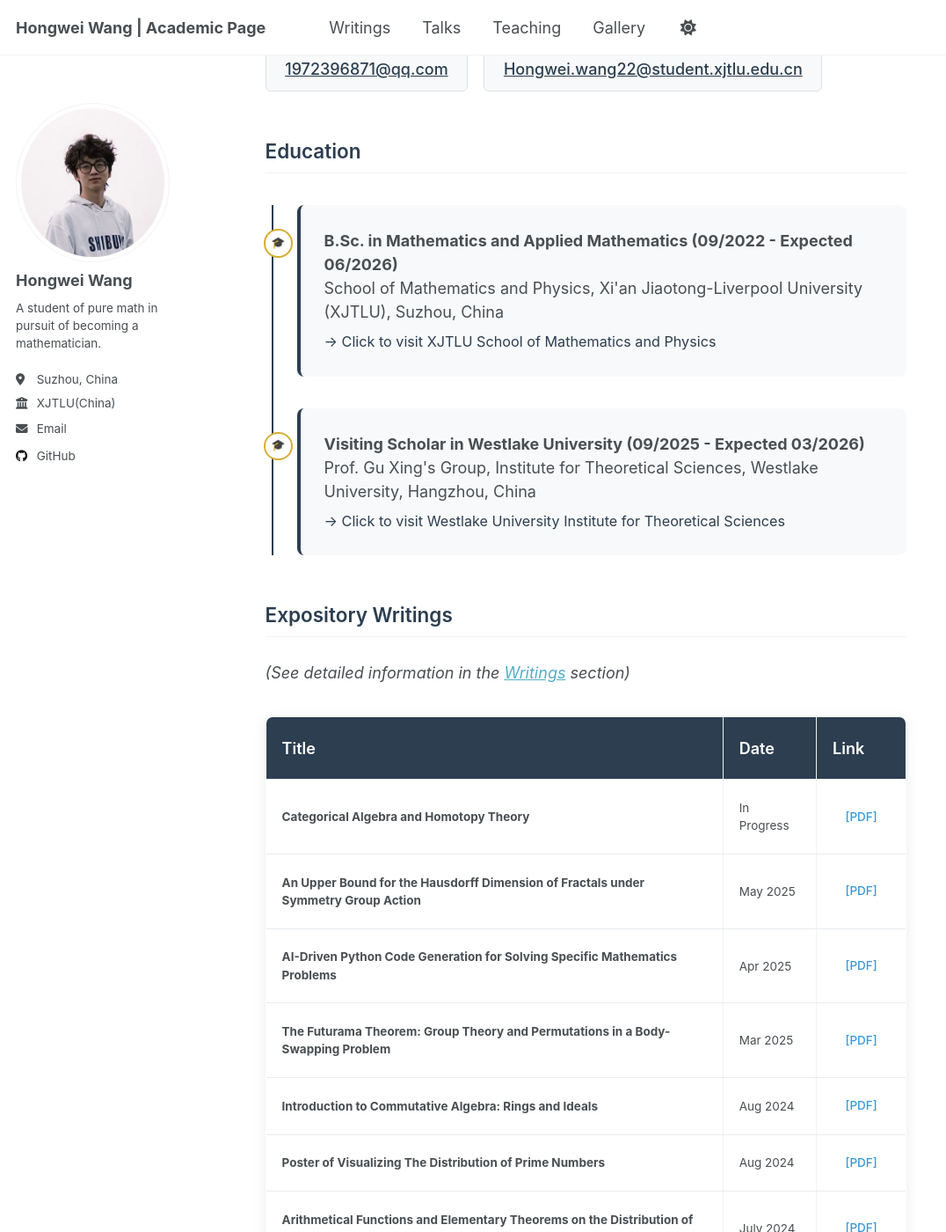
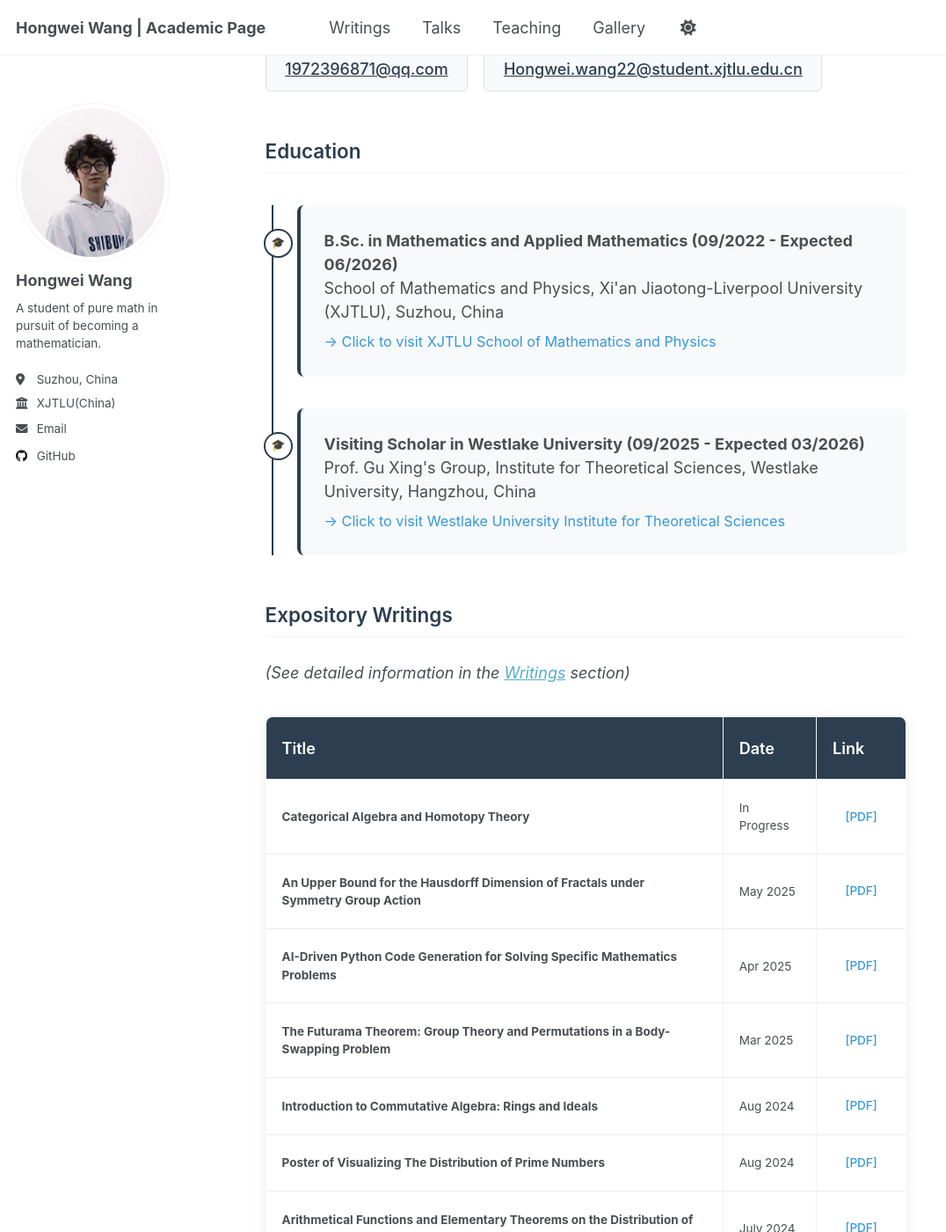
Before and after one commit to WangHongWei-AcademicPage/WangHongWei-AcademicPage.github.io, a Jekyll site: the page built from _pages/about.md, in a window 1280 px wide and 1400 px high, scrolled down 633 px. Shown: the whole window at 88% size, without its empty margins (0-1076 px from the left). Built offline with Jekyll 4.4.1, drawn with Linux system fonts in a browser that asks for light colours; a script that is not in the unit is left out.

Commit message:
Update about.md

```diff
--- a/_pages/about.md
+++ b/_pages/about.md
@@ -285,14 +285,14 @@ redirect_from:
   <div class="timeline-item fade-in" onclick="window.open('https://www.xjtlu.edu.cn/zh/study/departments/school-of-mathematics-and-physics', '_blank')" style="cursor: pointer; border-left-color: #2c3e50;">
     <strong>B.Sc. in Mathematics and Applied Mathematics (09/2022 - Expected 06/2026)</strong><br>
     School of Mathematics and Physics, Xi'an Jiaotong-Liverpool University (XJTLU), Suzhou, China
-    <div style="margin-top: 8px; font-size: 0.9em; color: #2c3e50;">
+    <div style="margin-top: 8px; font-size: 0.9em; color: #3498db;">
       → Click to visit XJTLU School of Mathematics and Physics
     </div>
   </div>
   <div class="timeline-item fade-in" onclick="window.open('https://its.westlake.edu.cn', '_blank')" style="cursor: pointer; border-left-color: #2c3e50;">
     <strong>Visiting Scholar in Westlake University (09/2025 - Expected 03/2026)</strong><br>
     Prof. Gu Xing's Group, Institute for Theoretical Sciences, Westlake University, Hangzhou, China
-    <div style="margin-top: 8px; font-size: 0.9em; color: #2c3e50;">
+    <div style="margin-top: 8px; font-size: 0.9em; color: #3498db;">
       → Click to visit Westlake University Institute for Theoretical Sciences
     </div>
   </div>
```
Also changed, not shown: other parts of _pages/about.md (+4 -0 lines).
